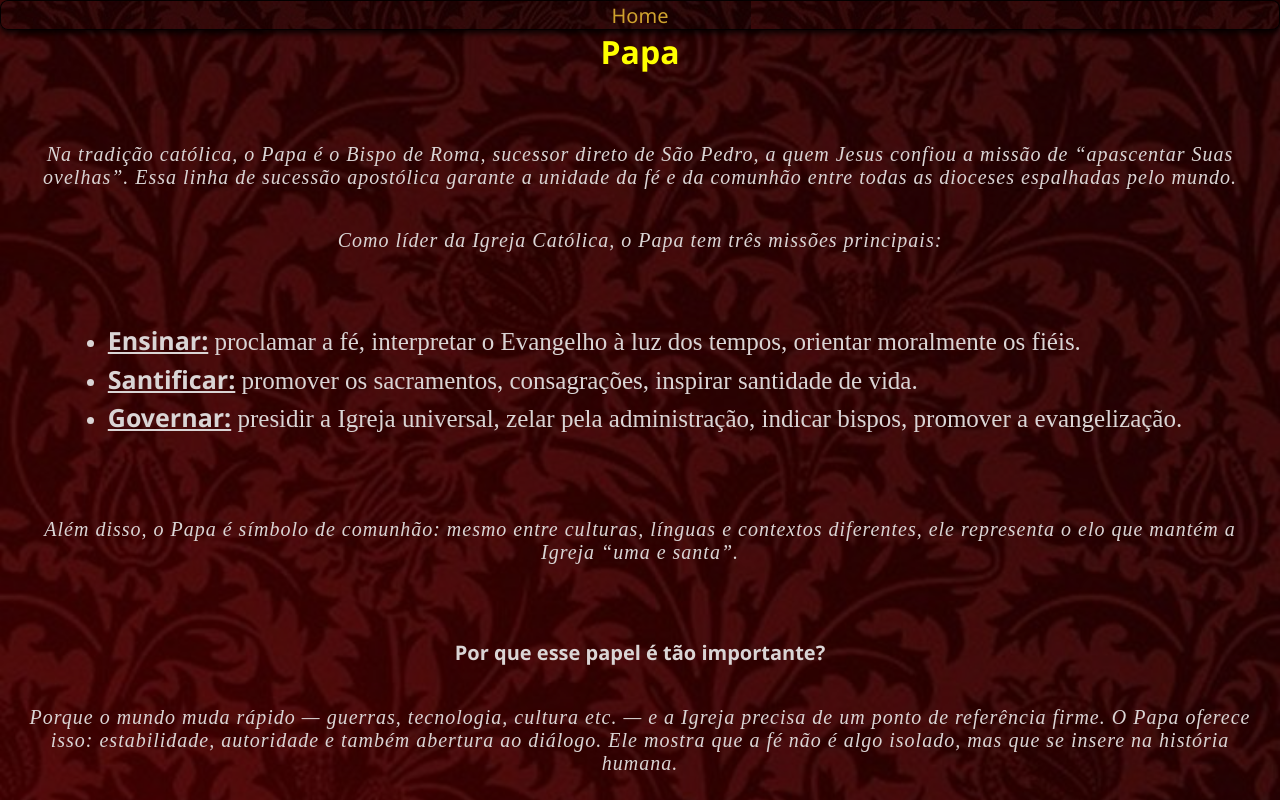
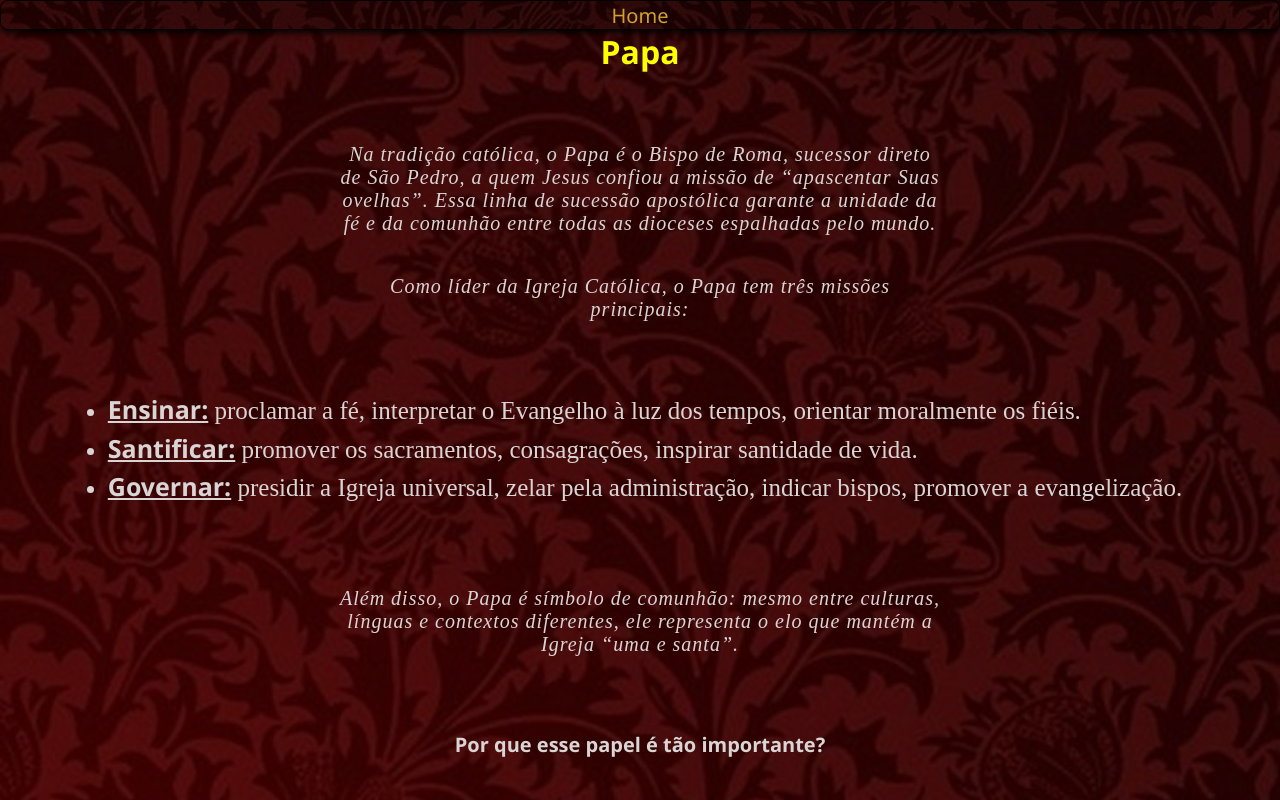
Before and after one commit to Igor-Dias-2010/igreja-catolica, a Next.js app: page /papa in a window 1280 px wide. Shown: the top 800 px of the page. Built offline with nearby package versions, Linux system fonts and the light colour scheme.

Commit message:
Update globals.css

```diff
--- a/app/globals.css
+++ b/app/globals.css
@@ -10,7 +10,6 @@ body::-webkit-scrollbar {
 
 
 body {
-  place-items: center;
   text-align: center;
   color: rgb(218, 213, 213);
   background:
@@ -38,6 +37,8 @@ body {
   margin-top: 20px;
   font-family: 'Times New Roman', Times, serif;
   font-style: oblique;
+  width: 600px;
+  max-width: 100%;
 }
 
 #conteudo li {
```
